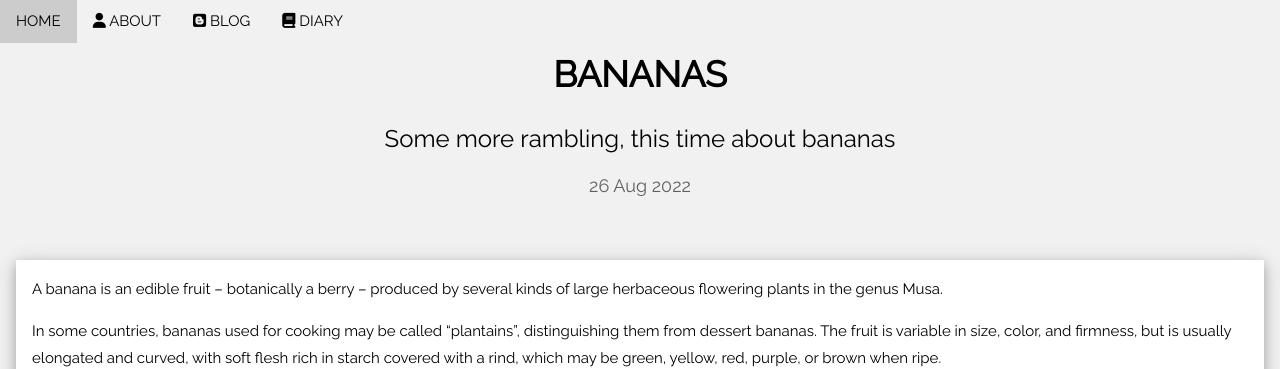
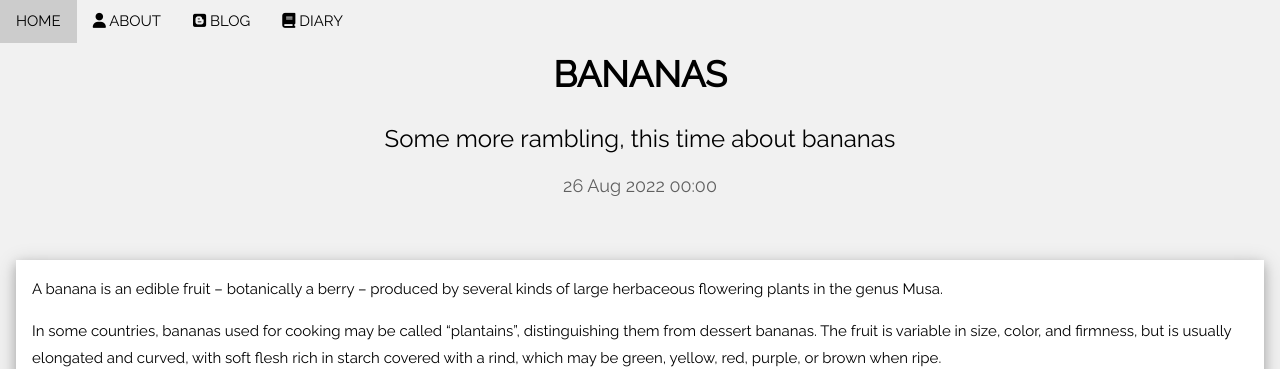
Before and after one commit to k8ieone/site, a Jekyll site: the page built from blog/_posts/2022-08-26-bananas.md, in a window 1280 px wide. Shown: the top 369 px of the page. Built offline with Jekyll 4.4.1, drawn with Linux system fonts in a browser that asks for light colours; nearby versions of some CDN libraries.

Commit message:
Show full date/time

```diff
--- a/_layouts/post.html
+++ b/_layouts/post.html
@@ -10,7 +10,7 @@ and is wrapped around the whole page content, except for the footer in this exam
 <header class="w3-container w3-center w3-padding-32" id="top">
   <h1><b>{{ page.title | upcase }}</b></h1>
   <h3>{{ page.subtitle }}</h3>
-  <h5><span class="w3-opacity">{{ page.date | date_to_string }}</span></h5>
+  <h5><span class="w3-opacity">{{ page.date | date: "%d %b %Y %H:%M" }}</span></h5>
 </header>
 
 <!-- Grid -->
```
